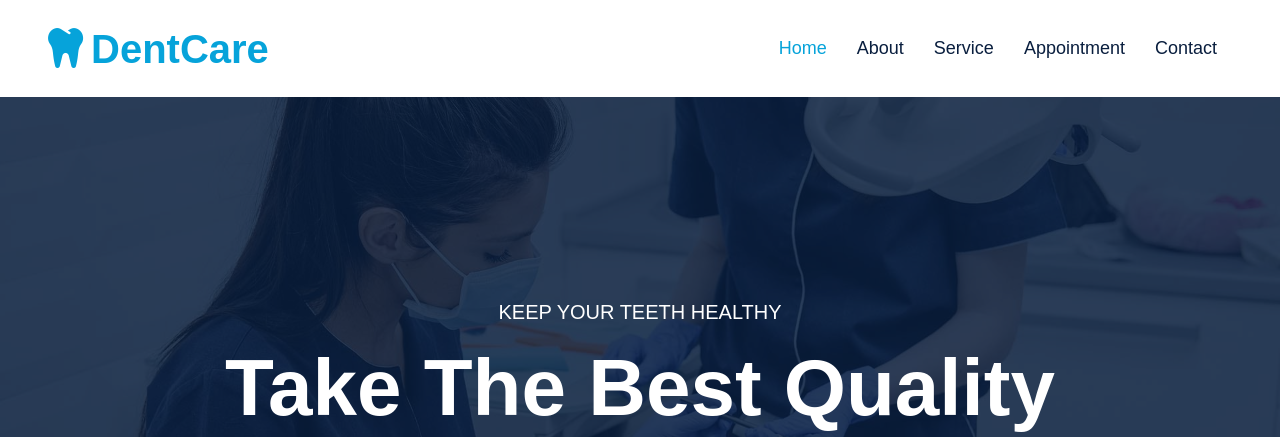
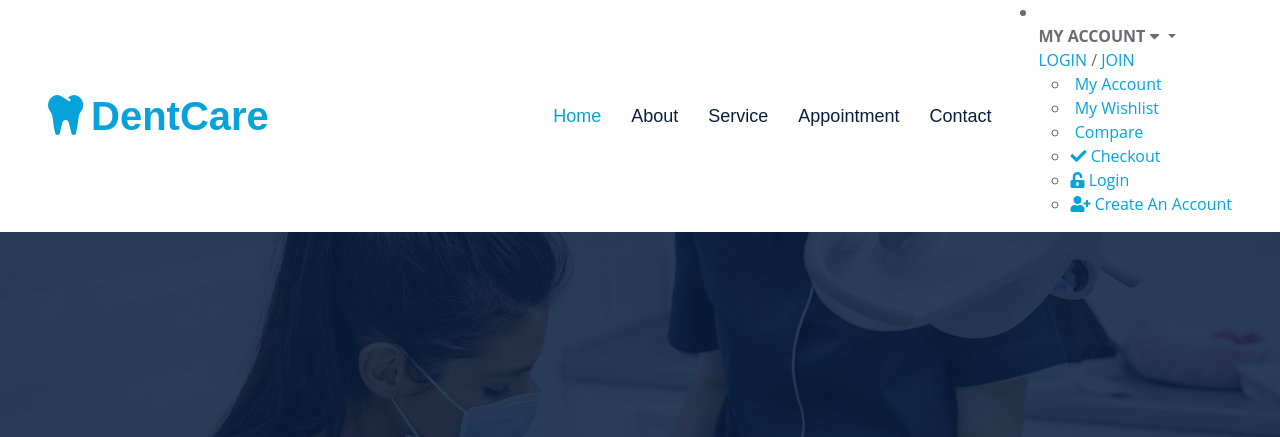
Before and after one commit to shylcvdr/djangoProject, a Django app: page / in a window 1280 px wide. Shown: the top 437 px of the page. Run offline with Django 4.2, Linux system fonts and the light colour scheme; data comes from the database, SQL or seed files in the repository; some libraries are stand-ins or nearby versions.

Commit message:
login için template ekleme ve slider düzenleme

```diff
--- a/home/templates/header.html
+++ b/home/templates/header.html
@@ -18,4 +18,29 @@
             </div>
 
         </div>
-    </nav>
+    				<div class="pull-right">
+					<ul class="header-btns">
+						<!-- Account -->
+						<li class="header-account dropdown default-dropdown">
+
+
+							<div class="dropdown-toggle" role="button" data-toggle="dropdown" aria-expanded="true">
+								<div class="header-btns-icon">
+									<i class="fa fa-user-o"></i>
+								</div>
+								<strong class="text-uppercase">My Account <i class="fa fa-caret-down"></i></strong>
+							</div>
+
+							<a href="#" class="text-uppercase">Login</a> / <a href="#" class="text-uppercase">Join</a>
+
+							<ul class="custom-menu">
+								<li><a href="#"><i class="fa fa-user-o"></i> My Account</a></li>
+								<li><a href="#"><i class="fa fa-heart-o"></i> My Wishlist</a></li>
+								<li><a href="#"><i class="fa fa-exchange"></i> Compare</a></li>
+								<li><a href="#"><i class="fa fa-check"></i> Checkout</a></li>
+								<li><a href="#"><i class="fa fa-unlock-alt"></i> Login</a></li>
+								<li><a href="#"><i class="fa fa-user-plus"></i> Create An Account</a></li>
+							</ul>
+						</li>
+						<!-- /Account -->
+</nav>
--- a/home/templates/slider.html
+++ b/home/templates/slider.html
@@ -55,7 +55,7 @@
                     </div>
                 </div>
 
-                <div class="carousel-item">
+                <div class="carousel-item ">
                     <img class="w-100" src="{%static 'img/sumdis.jpg'%}" alt="Image">
                     <div class="carousel-caption d-flex flex-column align-items-center justify-content-center">
                         <div class="p-3" style="max-width: 900px;">
```
